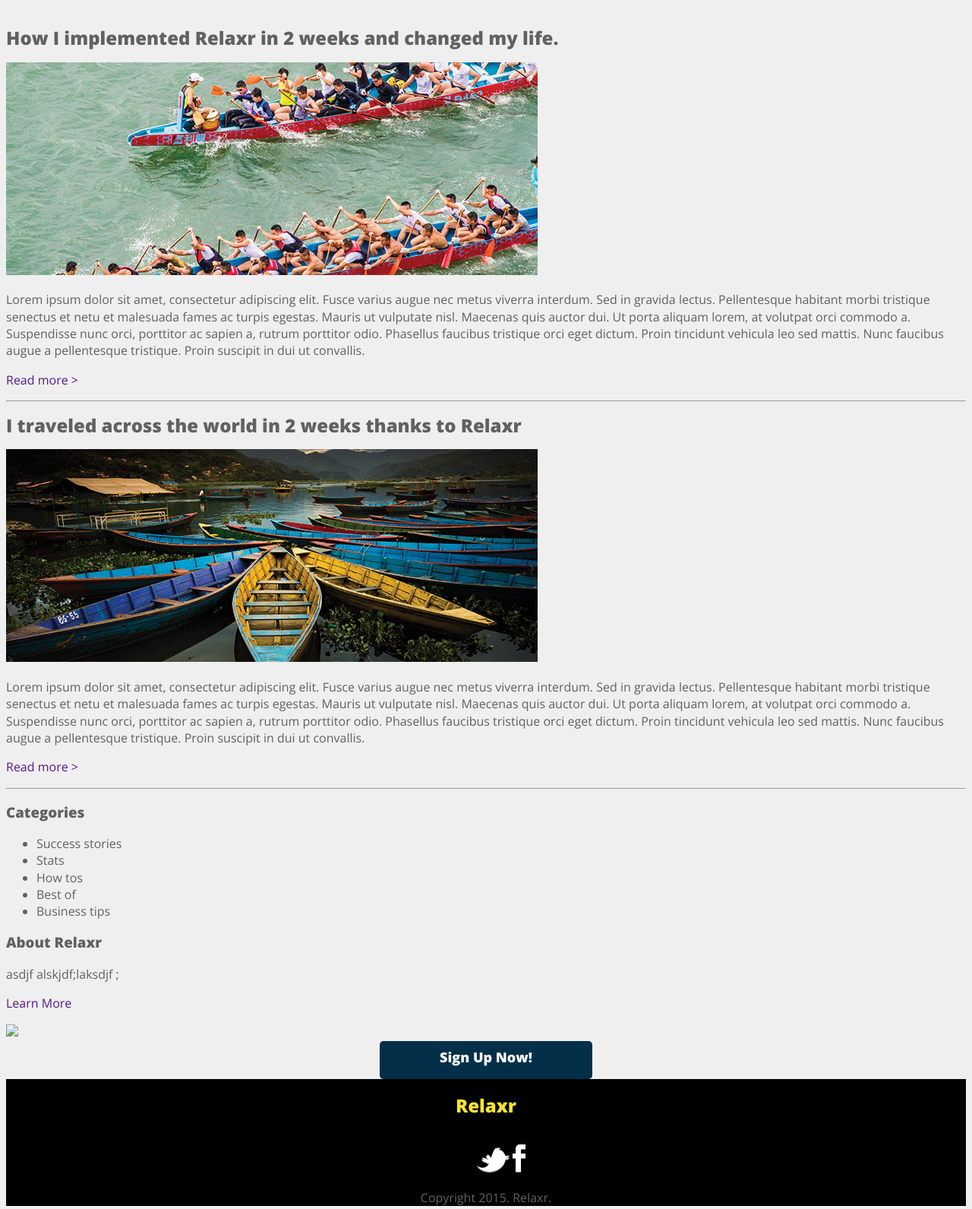
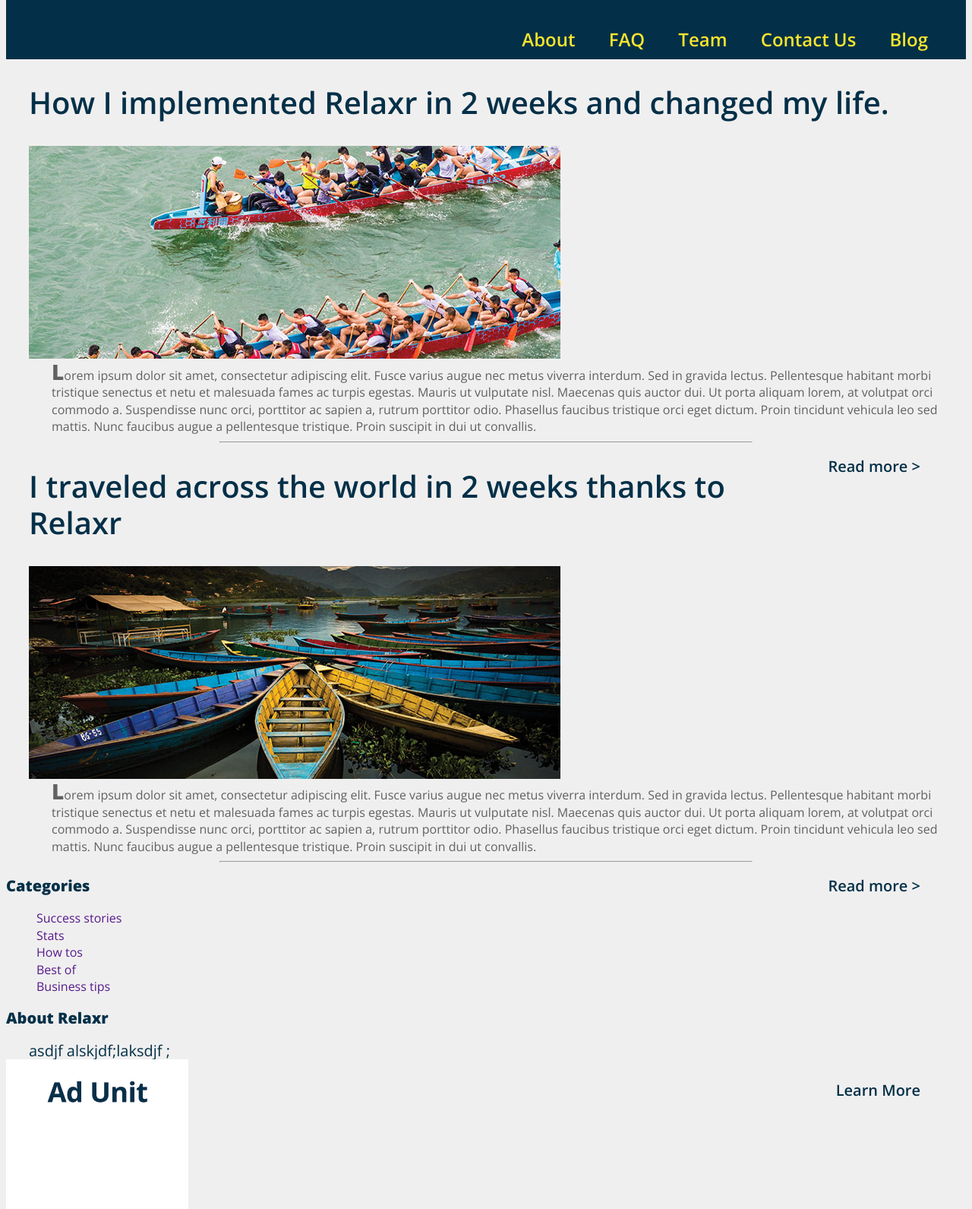
Before and after one commit to magglzz/ga-fewd-sf-55-liu, a plain HTML site: page assignments/03_css_fundamentals/blog.html in a window 1280 px wide. Shown: the part 93-1684 px from the top of the page at 76% size. Drawn offline with nearby package versions, Linux system fonts and the light colour scheme.

Commit message:
styling with class and id

```diff
--- a/assignments/03_css_fundamentals/blog.html
+++ b/assignments/03_css_fundamentals/blog.html
@@ -1,9 +1,11 @@
 <!DOCTYPE html>
-<html>
+<html lang="en">
 
   <head>
+    <meta charset="utf-8">
+    <meta keywords="Relaxr, website, rowing, blog">
+    <meta description="Blog page for Relaxr">
     <title>Relaxr</title>
-    <meta description="Blog page for Relaxr">
     <link rel="stylesheet" href="styles/normalize.css">
     <link href="https://fonts.googleapis.com/css?family=Open+Sans:300,300i,600,800" rel="stylesheet">
     <link rel="stylesheet" href="styles/main.css">
@@ -11,9 +13,9 @@
 
   <body>
     <header>
-      <h1 class="logo"><a href="index.html">Relaxr</h1>
+      <h1><a class="logo" href="index.html">Relaxr</h1>
       <nav>
-        <ul>
+        <ul class="main-nav">
           <li><a href="">About</a></li>
           <li><a href="">FAQ</a></li>
           <li><a href="">Team</a></li>
@@ -25,42 +27,47 @@
     <article class="post">
       <h2>How I implemented Relaxr in 2 weeks and changed my life.</h2>
       <img src="images/blog_photo1.jpg" alt="rowing">
-      <p><span id="l">L</span>orem ipsum dolor sit amet, consectetur adipiscing elit. Fusce varius augue nec metus viverra interdum. Sed in gravida lectus. Pellentesque habitant morbi tristique senectus et netu et malesuada fames ac turpis egestas. Mauris ut vulputate nisl.  Maecenas quis auctor dui. Ut porta aliquam lorem, at volutpat orci commodo a. Suspendisse nunc orci, porttitor ac sapien a, rutrum porttitor odio. Phasellus faucibus tristique orci eget dictum. Proin tincidunt vehicula leo sed mattis. Nunc faucibus augue a pellentesque tristique. Proin suscipit in dui ut convallis.</p>
-      <p class="link"><a href="">Read more &gt;</a></p>
+      <p><span class="l">L</span>orem ipsum dolor sit amet, consectetur adipiscing elit. Fusce varius augue nec metus viverra interdum. Sed in gravida lectus. Pellentesque habitant morbi tristique senectus et netu et malesuada fames ac turpis egestas. Mauris ut vulputate nisl.  Maecenas quis auctor dui. Ut porta aliquam lorem, at volutpat orci commodo a. Suspendisse nunc orci, porttitor ac sapien a, rutrum porttitor odio. Phasellus faucibus tristique orci eget dictum. Proin tincidunt vehicula leo sed mattis. Nunc faucibus augue a pellentesque tristique. Proin suscipit in dui ut convallis.</p>
+      <p><a class="link" href="">Read more &gt;</a></p>
     </article>
     <hr>
     <article class="post">
       <h2>I traveled across the world in 2 weeks thanks to Relaxr</h2>
       <img src="images/blog_photo2.jpg" alt="canoes">
-      <p><span id="l">L</span>orem ipsum dolor sit amet, consectetur adipiscing elit. Fusce varius augue nec metus viverra interdum. Sed in gravida lectus. Pellentesque habitant morbi tristique senectus et netu et malesuada fames ac turpis egestas. Mauris ut vulputate nisl.  Maecenas quis auctor dui. Ut porta aliquam lorem, at volutpat orci commodo a. Suspendisse nunc orci, porttitor ac sapien a, rutrum porttitor odio. Phasellus faucibus tristique orci eget dictum. Proin tincidunt vehicula leo sed mattis. Nunc faucibus augue a pellentesque tristique. Proin suscipit in dui ut convallis.</p>
-      <p class="link"><a href="">Read more &gt;</a></p>
+      <p><span class="l">L</span>orem ipsum dolor sit amet, consectetur adipiscing elit. Fusce varius augue nec metus viverra interdum. Sed in gravida lectus. Pellentesque habitant morbi tristique senectus et netu et malesuada fames ac turpis egestas. Mauris ut vulputate nisl.  Maecenas quis auctor dui. Ut porta aliquam lorem, at volutpat orci commodo a. Suspendisse nunc orci, porttitor ac sapien a, rutrum porttitor odio. Phasellus faucibus tristique orci eget dictum. Proin tincidunt vehicula leo sed mattis. Nunc faucibus augue a pellentesque tristique. Proin suscipit in dui ut convallis.</p>
+      <p><a class="link" href="">Read more &gt;</a></p>
     </article>
+    <!-- why is read more appearing under the hr line?-->
     <hr>
     <section>
-      <h3>Categories</h3>
+      <h3 class="sidebarheads">Categories</h3>
         <ul class="nobullets">
-           <li>Success stories</li>
-           <li>Stats</li>
-           <li>How tos</li>
-           <li>Best of</li>
-           <li>Business tips</li>
+           <li><a href="">Success stories</a></li>
+           <li><a href="">Stats</a></li>
+           <li><a href="">How tos</a></li>
+           <li><a href="">Best of</a></li>
+           <li><a href="">Business tips</a></li>
         </ul>
     </section>
     <section>
-      <h3>About Relaxr</h3>
-      <p>asdjf alskjdf;laksdjf ;</p>
-      <p class="link"><a href="">Learn More</a></p>
+      <h3 class="sidebarheads">About Relaxr</h3>
+      <p class="abouttext">asdjf alskjdf;laksdjf ;</p>
+      <p><a class="link" href="">Learn More</a></p>
+        <!-- why is learn more appearing next to the ad unit?-->
     </section>
-    <img src="../images/ad-unit.png">
-    <aside>
+    <div>
+    <img src="images/ad-unit.png">
+    </div>
+    <div class="signup">
       <a class="button blue" href="#">Sign Up Now!</a>
-    </aside>
+    </div>
+
     <footer>
       <p class="logo">Relaxr</p>
-      <ul class="nav">
-        <li><a href="https://www.twitter.com"></a>
+      <ul class="social">
+        <li><a href="https://www.twitter.com">
           <img src="images/twitter.png" alt="Twitter"></li>
-        <li><a href="https://www.facebook.com"></a>
+        <li><a href="https://www.facebook.com">
           <img src="images/facebook.png" alt="Facebook"></li>
       </ul>
       <p>Copyright 2015. Relaxr.</p>
--- a/assignments/03_css_fundamentals/styles/main.css
+++ b/assignments/03_css_fundamentals/styles/main.css
@@ -11,20 +11,48 @@ blockquote {
   font-style: italic;
   padding-top:150px;
 }
-/*** why isn't this working??? ****/
+/*** why isn't this working??? EDIT: Wasn't working because had
+/*something over riding it later, but made that element more
+specific so that it wouldn't ****/
 header{
-  color:#033048;
+  background:#033048;
   padding:25px 0;
 }
-header nav{
+h2{
+  font-size:40px;
+  font-weight:600;
+  line-height:1.2em;
+  color:#033048;
+}
+article{
+  padding-left:30px;
+}
+hr{
+  width:700px;
+}
+p{
+  margin:0px 30px;
+}
+/* float takes an element out of it's normal flow of the page,
+/*great for putting next to something*/
+.main-nav{
   float:right;
+  padding-right:30px;
+  display:inline-block;
+  margin-top:0px;
+  padding-top:0px;
 }
-header nav ul li{
+/*can't get the nav items to line up next to the relaxr logo*/
+.main-nav li{
   list-style: none;
   display:inline-block;
+  padding:10px 20px;
   font-size:24px;
+  font-weight:600;
+  color:#f9e42e;
 }
-header nav ul li a{
+/*can't just say .main-nav li {color:} have to be more specific bc picking up defaults from browser*/
+.main-nav li a{
   color:#f9e42e;
 }
 #homepage{
@@ -36,9 +64,8 @@ header nav ul li a{
   font-size:24px;
   font-weight:800;
   display:inline-block;
-}
-.first{
-  /*logo at the top styling goes here*/
+  padding-left:30px;
+  color:#fff;
 }
 .tagline{
   text-align:center;
@@ -47,13 +74,13 @@ header nav ul li a{
   font-weight:600;
 }
 .button{
+  display:block;
   border-radius:5px;
-  font-weight:800;
   text-align:center;
   height:40px;
   width:280px;
+  font-weight:800;
   font-size:18px;
-  display:block;
   margin:0 auto;
 }
 .cta{
@@ -63,16 +90,46 @@ header nav ul li a{
   color:black;
 }
 .benefits{
-  padding:20px;
+  padding:20px 0px 0px 30px;
   font-weight:600;
   font-size:20px;
   color:#033048;
+}
+#benefits-text{
+  width:400px;
+}
+.bullets{
+  margin-left:60px;
+  width:390px;
 }
 .testimonial{
   background: url("../images/testimonial_bg.jpg") no-repeat top center #131e27;
   height:400px;
   color:white;
   font-size:24px;
+}
+.link{
+  font-size:20px;
+  font-weight:600;
+  padding:30px;
+  float:right;
+  color:#033048;
+}
+.l{
+  font-size:28px;
+  font-weight:800;
+}
+.sidebarheads{
+  font-weight:800;
+  font-size:20px;
+  color:#033048;
+}
+/*why won't this work??*/
+.nobullets{
+  list-style-type: none;
+}
+.social li a{
+  padding:10px;
 }
 .blue{
   padding-top:10px;
@@ -83,16 +140,23 @@ header nav ul li a{
   background:#f9e42e;
   padding:40px;
 }
+.abouttext{
+  font-weight:300;
+  font-size:20px;
+  color:#033048;
+}
 footer{
+  padding:40px;
   background:black;
   text-align:center;
+  color:white;
 }
 footer a{
   color:white;
   padding-bottom:40px;
 }
 footer li{
-  list-style:none;
+  padding:30px 0px;
   display:inline-block;
 }
 footer .logo{
```
Also changed, not shown: assignments/03_css_fundamentals/index.html (+5 -4 lines).
